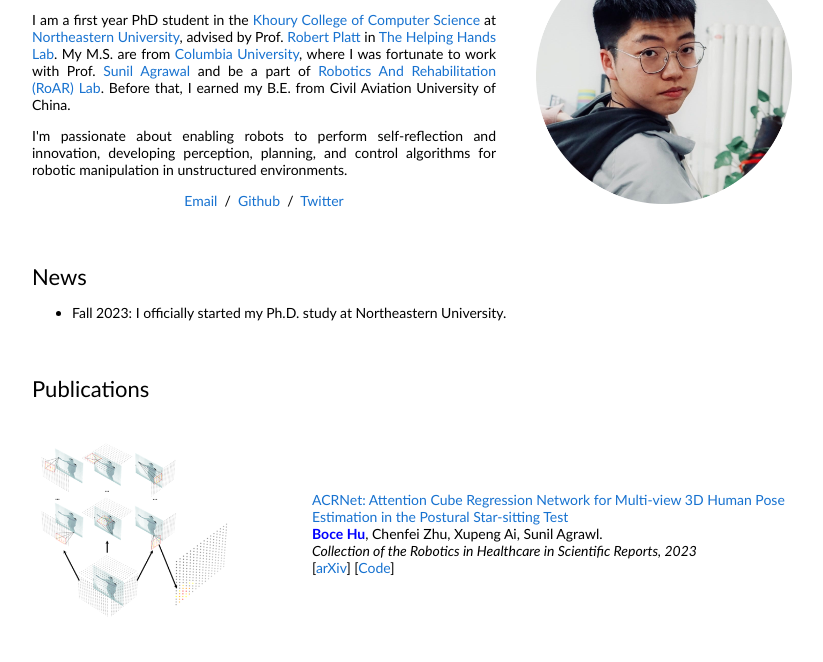
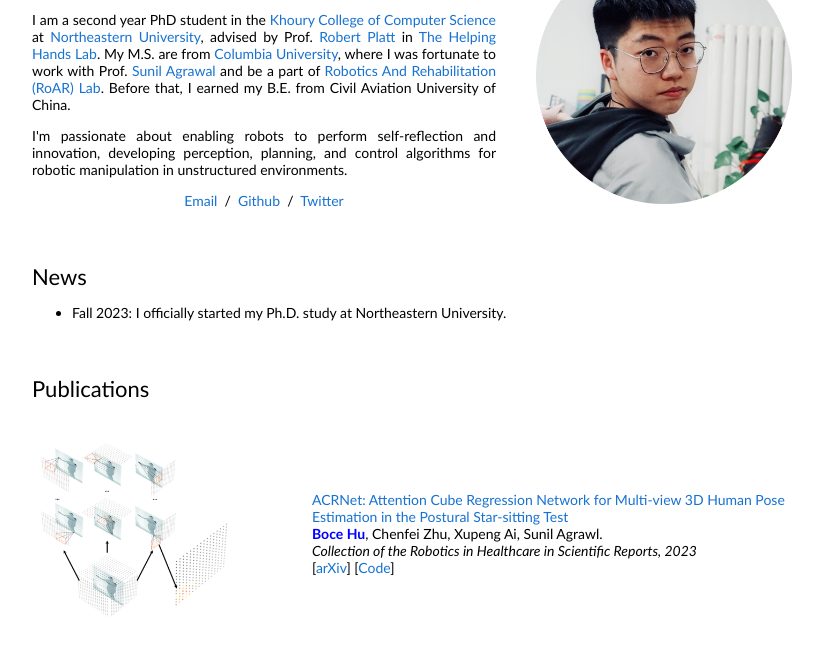
Before and after one commit to BoceHu/bocehu.github.io, a plain HTML site: page index.html in a window 1280 px wide. Shown: the part 97-759 px from the top of the page, without its empty margins (228-1051 px from the left). Drawn offline with Linux system fonts and the light colour scheme.

Commit message:
update info

```diff
--- a/index.html
+++ b/index.html
@@ -20,7 +20,7 @@
               <p class="name" style="text-align:center; text-justify:inter-ideograph;">
                 Boce Hu &nbsp&nbsp&nbsp 胡博策
               </p>
-              <p style="text-align:justify; text-justify:inter-ideograph;">I am a first year PhD student in the <a href="https://www.khoury.northeastern.edu/people/boce-hu/">Khoury College of Computer Science</a> at <a href="https://www.northeastern.edu/">Northeastern University</a>, advised by Prof. <a href="https://www.khoury.northeastern.edu/people/robert-platt/">Robert Platt</a> in <a href="https://www2.ccs.neu.edu/research/helpinghands/">The Helping Hands Lab</a>.
+              <p style="text-align:justify; text-justify:inter-ideograph;">I am a second year PhD student in the <a href="https://www.khoury.northeastern.edu/people/boce-hu/">Khoury College of Computer Science</a> at <a href="https://www.northeastern.edu/">Northeastern University</a>, advised by Prof. <a href="https://www.khoury.northeastern.edu/people/robert-platt/">Robert Platt</a> in <a href="https://www2.ccs.neu.edu/research/helpinghands/">The Helping Hands Lab</a>.
                 My M.S. are from <a href="https://www.columbia.edu/">Columbia University</a>, where I was fortunate to work with Prof. <a href="https://www.me.columbia.edu/faculty/sunil-agrawal">Sunil Agrawal</a> and be a part of <a href="https://roar.me.columbia.edu/">Robotics And Rehabilitation (RoAR) Lab</a>.
                 Before that, I earned my B.E. from Civil Aviation University of China.
               </p>
```
